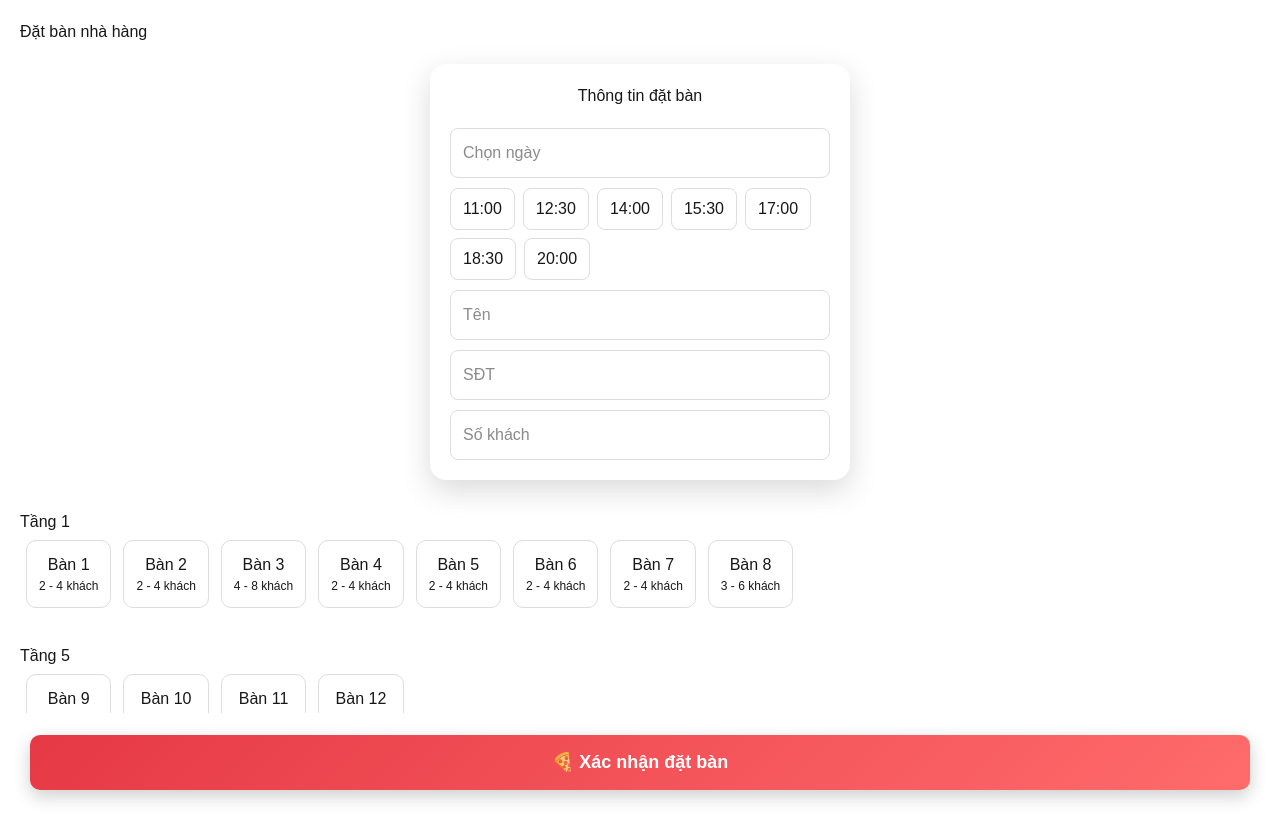
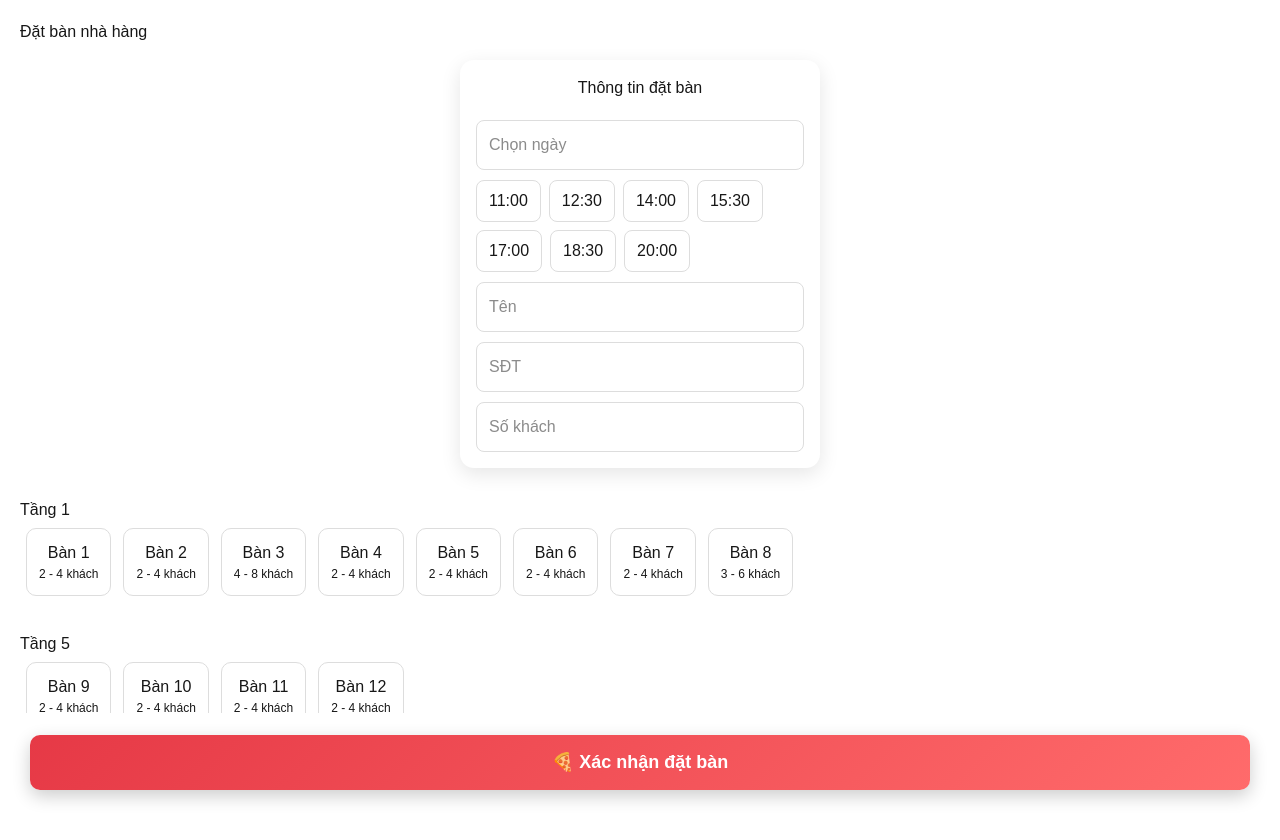
Before and after one commit to dejavuhousehalong-source/GoongPizza, a Next.js app: page / in a window 1280 px wide. Shown: the top 840 px of the page. Built offline with nearby package versions, Linux system fonts and the light colour scheme.

Commit message:
Update globals.css

```diff
--- a/app/globals.css
+++ b/app/globals.css
@@ -48,16 +48,15 @@ body {
   transform: scale(0.98);
 }
 .booking-box {
-  max-width: 420px;
-  margin: 20px auto;
-  padding: 20px;
-  border-radius: 16px;
+  max-width: 360px; /* nhỏ lại */
+  margin: 16px auto;
+  padding: 16px;
+  border-radius: 14px;
   background: #ffffff;
-  box-shadow: 0 10px 30px rgba(0,0,0,0.15);
+  box-shadow: 0 6px 20px rgba(0,0,0,0.1);
   display: flex;
   flex-direction: column;
 }
-
 .booking-box h2 {
   text-align: center;
   margin-bottom: 10px;
```
